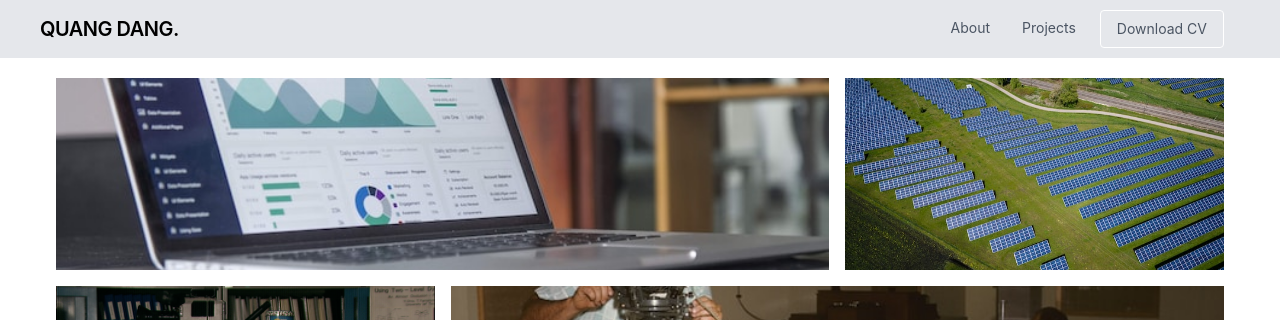
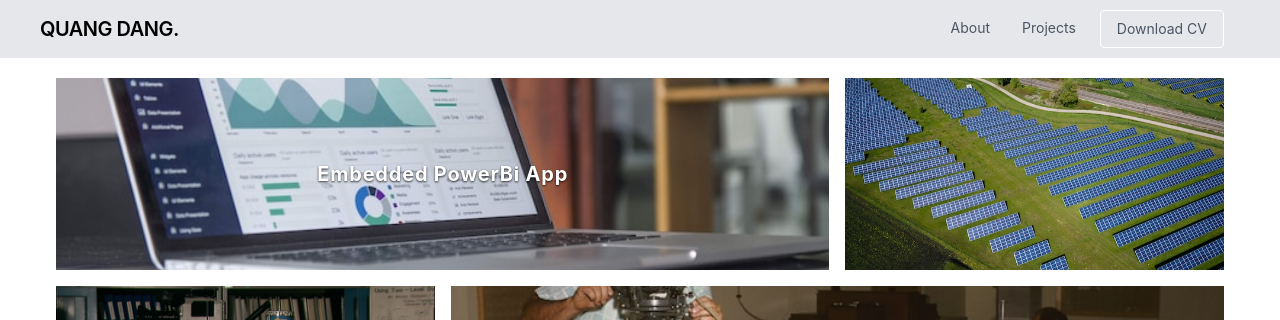
Before and after one commit to batshawquang/cv-react, a React (Create React App) app: page / in a window 1280 px wide. Shown: the top 320 px of the page. Built offline with nearby package versions, Linux system fonts and the light colour scheme.

Commit message:
test text on image

```diff
--- a/src/Components/ProjectSection.js
+++ b/src/Components/ProjectSection.js
@@ -5,11 +5,15 @@
     return (
         <div className="mx-14 my-5">
             <div className="grid grid-cols-3 gap-4">
-                <Card className="col-span-2">
-                    <Link to="/project01">
-                        <img src={process.env.PUBLIC_URL + "/ProjectImgs/pro01.jpg"} className="w-full h-48 object-cover"/>
-                    </Link>
-                </Card>
+                <div className="col-span-2">
+                    <Card className="relative">
+                        <Link to="/project01">
+                            <img src={process.env.PUBLIC_URL + "/ProjectImgs/pro01.jpg"} className="w-full h-48 object-cover hover:blur-sm"/>
+                        </Link>
+                        <h1 className="absolute top-1/2 left-1/2 -translate-x-1/2 -translate-y-1/2 text-xl text-white font-bold drop-shadow-[0_1.2px_1.2px_rgba(0,0,0,0.8)]">Embedded PowerBi App</h1>
+                    </Card>
+
+                </div>
 
                 <Card className="">
                     <Link to="/project02">
```
